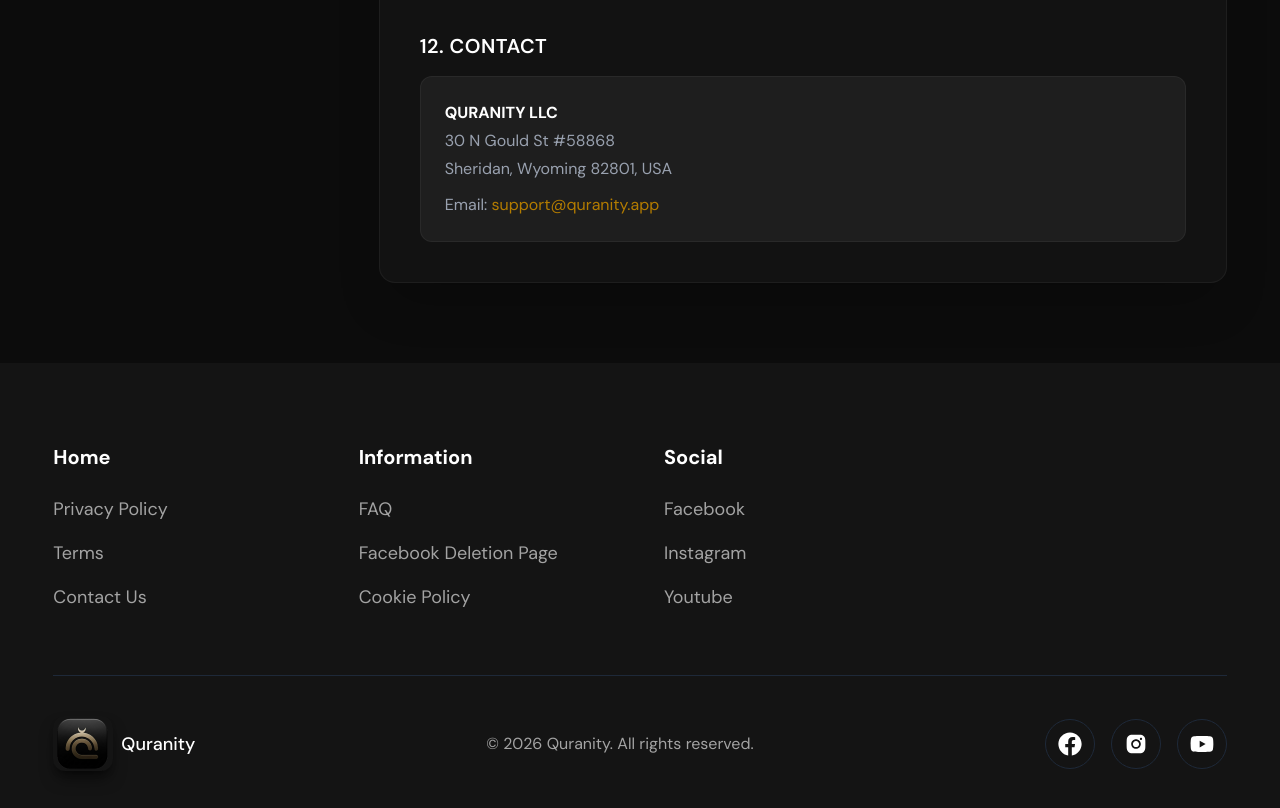
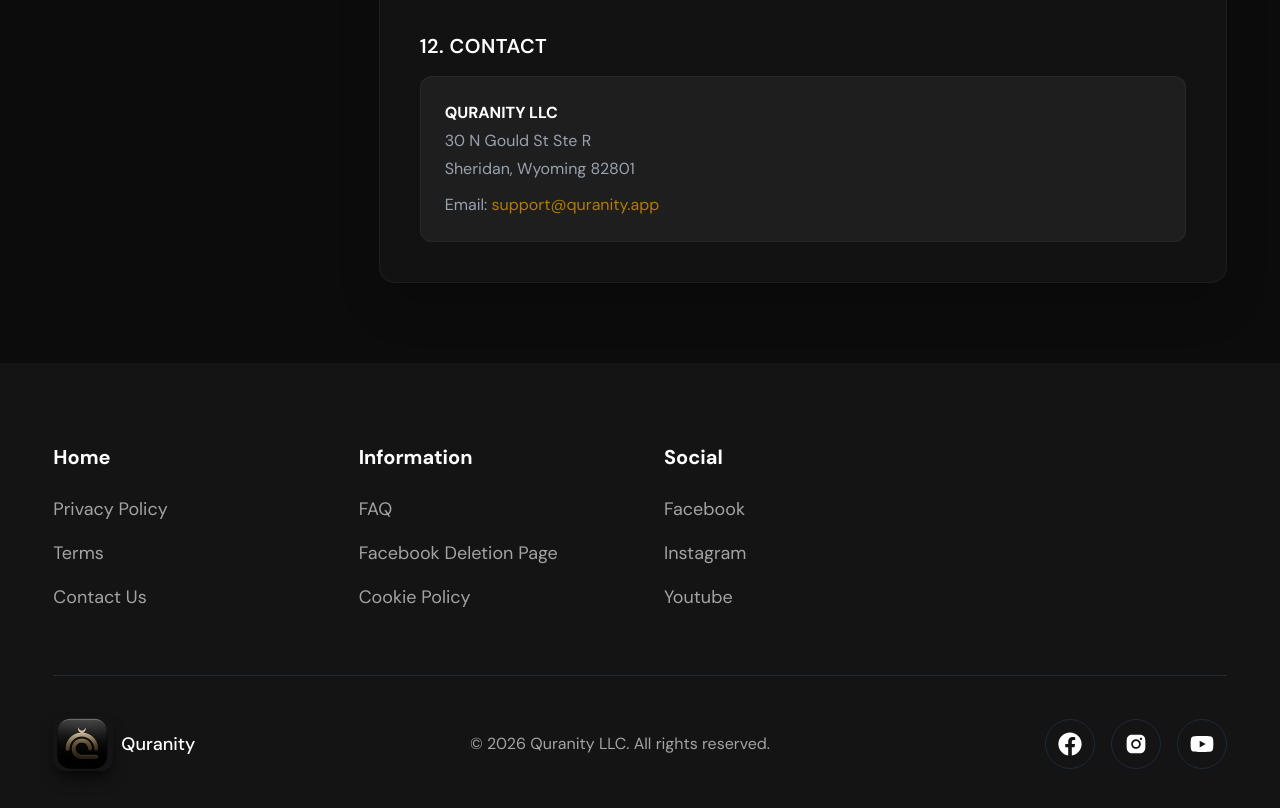
Before and after one commit to alaminislam34/quranity-landing, a Next.js app: page /terms in a window 1280 px wide. Shown: the part 2780-3588 px from the top of the page. Built offline with nearby package versions, Linux system fonts and the light colour scheme.

Commit message:
added some changes

```diff
--- a/src/app/components/Footer/Footer.jsx
+++ b/src/app/components/Footer/Footer.jsx
@@ -105,7 +105,7 @@
 
         {/* Copyright */}
         <p className="text-[#A3A3A3] text-base">
-          © {currentYear} Quranity. All rights reserved.
+          © {currentYear} Quranity LLC. All rights reserved.
         </p>
 
         {/* Social Icons */}
--- a/src/app/terms/page.jsx
+++ b/src/app/terms/page.jsx
@@ -293,8 +293,8 @@
               </h2>
               <div className="text-sm md:text-base text-gray-400 space-y-1 bg-white/5 p-6 rounded-xl border border-white/5">
                 <p className="font-bold text-white">QURANITY LLC</p>
-                <p>30 N Gould St #58868</p>
-                <p>Sheridan, Wyoming 82801, USA</p>
+                <p>30 N Gould St Ste R</p>
+                <p>Sheridan, Wyoming 82801</p>
                 <p className="pt-2">
                   Email:{" "}
                   <a
```
